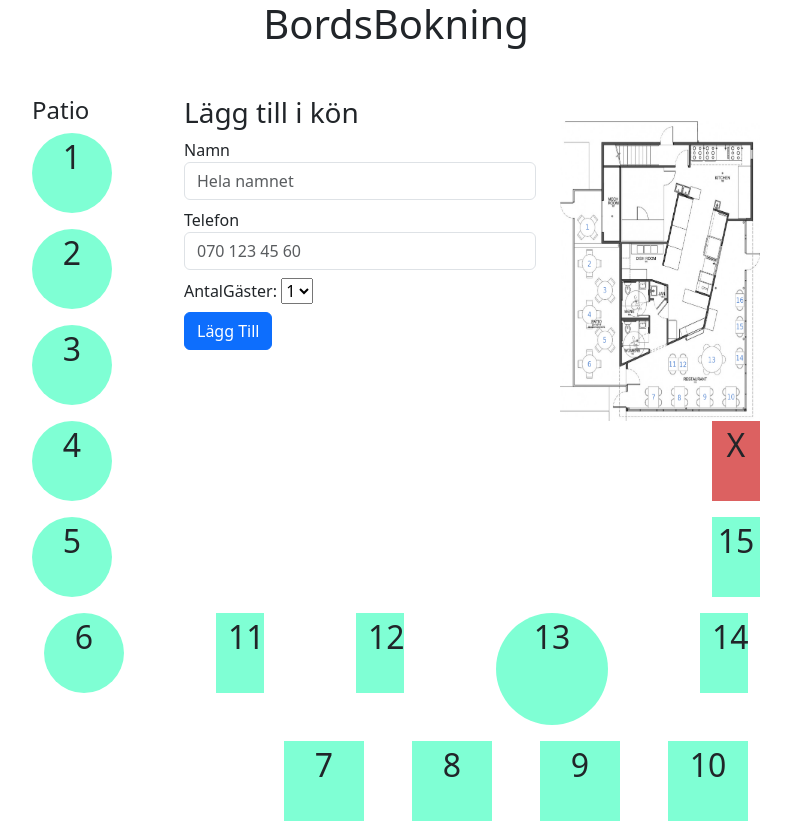
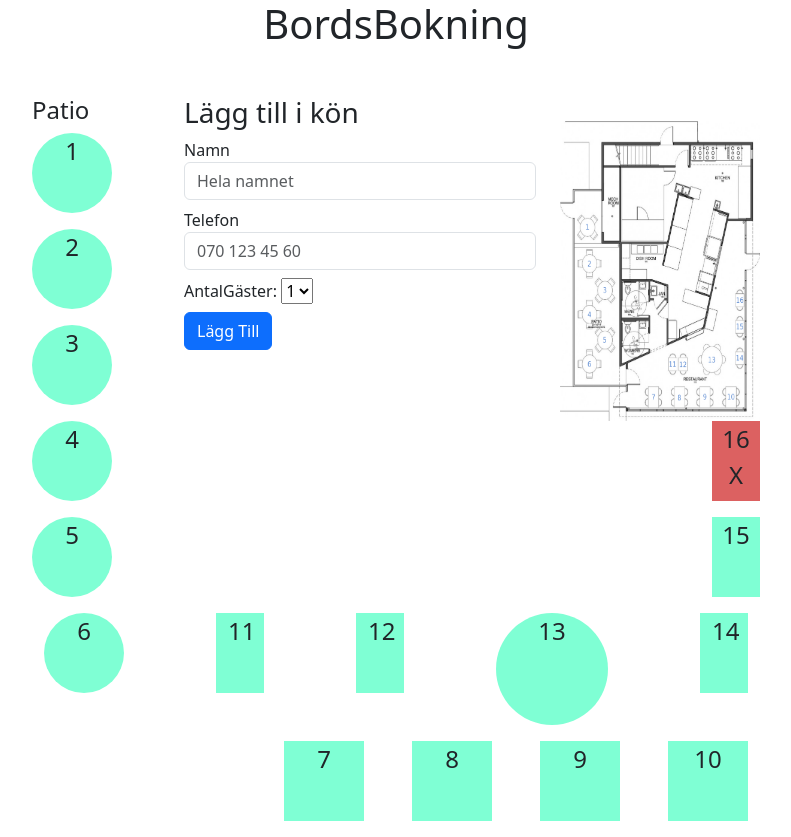
Before and after one commit to henrvend/GrafiskdesignLabb2, a plain HTML site: page index.html in a window 1280 px wide. Both pictures are taken after a click on the element "16". Shown: the whole page, without its empty margins (244-1035 px from the left). Drawn offline with nearby package versions, Linux system fonts and the light colour scheme.

Commit message:
Både bordsnr och x vid använt bord

```diff
--- a/script.js
+++ b/script.js
@@ -61,7 +61,11 @@ function bokaBord() {
         bord[i].addEventListener("click", () => {
             bord[i].classList.toggle("booked");
             if (bord[i].classList.contains("booked")) {
-                bord[i].textContent = ("X")
+                let div = document.createElement('div');
+                div.textContent="X"
+                //div.setAttribute('class', 'pt-0');
+                bord[i].appendChild(div);
+                //bord[i].textContent = ("X")
             } else bord[i].textContent = (id);
         });
     }
--- a/style.css
+++ b/style.css
@@ -21,7 +21,7 @@ img {
     width: 5rem;
     height: 5rem;
     text-align: center;
-    font-size: xx-large;
+    font-size: x-large;
     cursor: pointer;
 
 }
```
